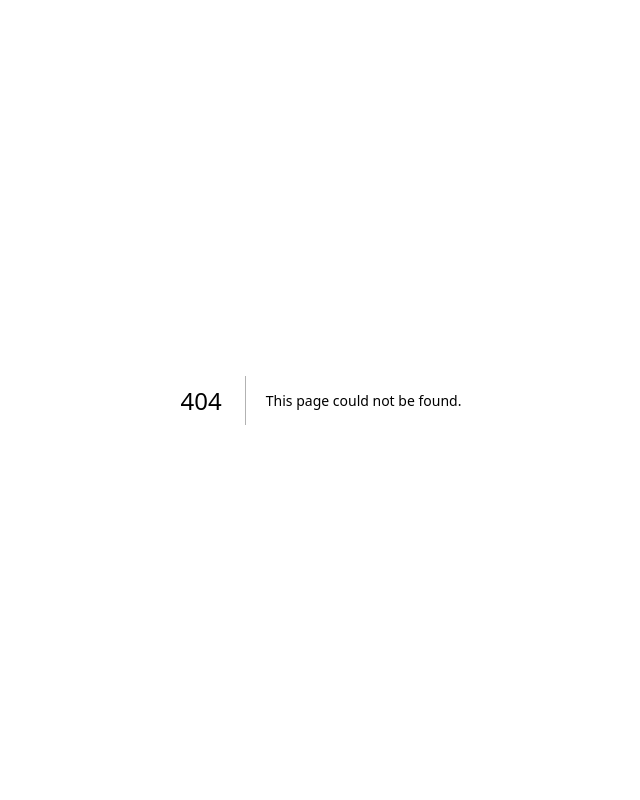
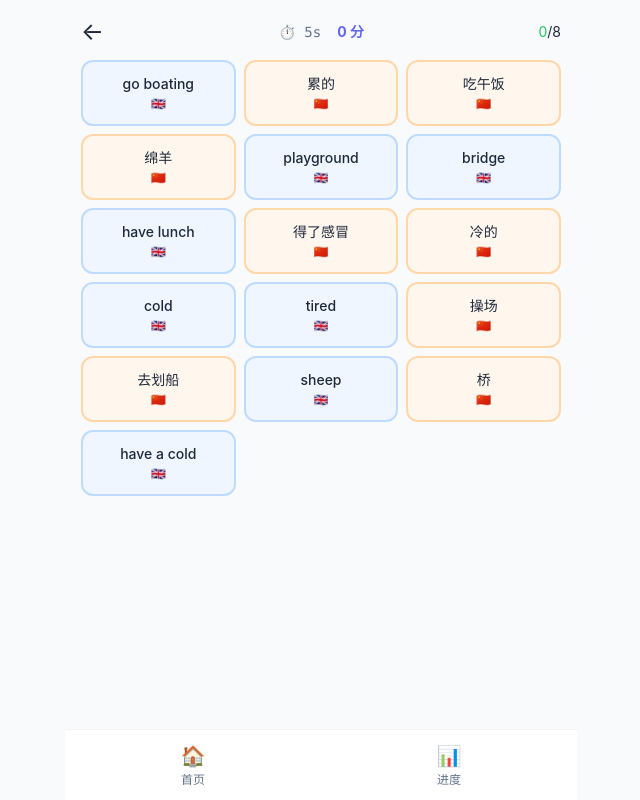
Before and after one commit to aidai524/playeng, a Next.js app: page /game/match in a window 1280 px wide. Before the commit this address had no page. Shown: the whole page, without its empty margins (319-959 px from the left). Built offline with nearby package versions, Linux system fonts and the light colour scheme.

Commit message:
feat: add match game (en/cn pair matching with timer and combo)
Ultraworked with [Sisyphus](https://github.com/code-yeongyu/oh-my-opencode)

Co-authored-by: Sisyphus <clio-agent@sisyphuslabs.ai>

```diff
--- /dev/null
+++ b/src/app/game/match/page.tsx
@@ -0,0 +1,238 @@
+"use client"
+
+import { Suspense, useEffect, useState, useCallback, useRef } from "react"
+import { useRouter, useSearchParams } from "next/navigation"
+import { units, Word } from "@/data/units"
+import { speak } from "@/lib/speech"
+import { useGameStore, initializeGameStore, checkAndUnlockBadges } from "@/lib/game"
+import NavBar from "@/components/NavBar"
+
+interface Card {
+  id: string
+  text: string
+  type: "en" | "cn"
+  wordId: string
+  matched: boolean
+}
+
+function shuffle<T>(arr: T[]): T[] {
+  const a = [...arr]
+  for (let i = a.length - 1; i > 0; i--) {
+    const j = Math.floor(Math.random() * (i + 1))
+    ;[a[i], a[j]] = [a[j], a[i]]
+  }
+  return a
+}
+
+function MatchGameInner() {
+  const router = useRouter()
+  const searchParams = useSearchParams()
+  const unitId = searchParams.get("unit") || "all"
+  const [mounted, setMounted] = useState(false)
+  const [cards, setCards] = useState<Card[]>([])
+  const [selected, setSelected] = useState<string | null>(null)
+  const [matched, setMatched] = useState(0)
+  const [total, setTotal] = useState(0)
+  const [combo, setCombo] = useState(0)
+  const [score, setScore] = useState(0)
+  const [mistakes, setMistakes] = useState(0)
+  const [startTime, setStartTime] = useState(0)
+  const [elapsed, setElapsed] = useState(0)
+  const [finished, setFinished] = useState(false)
+  const [wrongPair, setWrongPair] = useState<string[]>([])
+  const timerRef = useRef<ReturnType<typeof setInterval> | null>(null)
+
+  const addScore = useGameStore(s => s.addScore)
+  const unlockBadge = useGameStore(s => s.unlockBadge)
+
+  useEffect(() => {
+    initializeGameStore()
+    setMounted(true)
+  }, [])
+
+  const initGame = useCallback(() => {
+    let words: Word[] = []
+    if (unitId === "all") {
+      units.forEach(u => words.push(...u.words))
+    } else {
+      const unit = units.find(u => u.id === unitId)
+      if (unit) words = unit.words
+    }
+
+    const gameWords = shuffle(words).slice(0, 8)
+
+    const gameCards: Card[] = []
+    gameWords.forEach(w => {
+      gameCards.push({ id: w.id + "-en", text: w.en, type: "en", wordId: w.id, matched: false })
+      gameCards.push({ id: w.id + "-cn", text: w.cn, type: "cn", wordId: w.id, matched: false })
+    })
+
+    setCards(shuffle(gameCards))
+    setTotal(gameWords.length)
+    setMatched(0)
+    setCombo(0)
+    setScore(0)
+    setMistakes(0)
+    setSelected(null)
+    setFinished(false)
+    setWrongPair([])
+    const now = Date.now()
+    setStartTime(now)
+    setElapsed(0)
+
+    if (timerRef.current) clearInterval(timerRef.current)
+    timerRef.current = setInterval(() => {
+      setElapsed(Math.floor((Date.now() - now) / 1000))
+    }, 1000)
+  }, [unitId])
+
+  useEffect(() => {
+    if (mounted) initGame()
+    return () => { if (timerRef.current) clearInterval(timerRef.current) }
+  }, [mounted, initGame])
+
+  const handleCardClick = (cardId: string) => {
+    if (finished) return
+    const card = cards.find(c => c.id === cardId)
+    if (!card || card.matched) return
+    if (cardId === selected) return
+
+    if (!selected) {
+      setSelected(cardId)
+      if (card.type === "en") speak(card.text, 0.9)
+      return
+    }
+
+    const firstCard = cards.find(c => c.id === selected)!
+    if (firstCard.type === card.type) {
+      setSelected(cardId)
+      return
+    }
+
+    if (firstCard.wordId === card.wordId) {
+      const newCombo = combo + 1
+      const points = 10 + (newCombo > 1 ? newCombo * 5 : 0)
+      const newScore = score + points
+      const newMatched = matched + 1
+
+      setCombo(newCombo)
+      setScore(newScore)
+      setMatched(newMatched)
+      setSelected(null)
+      setCards(prev => prev.map(c =>
+        c.wordId === card.wordId ? { ...c, matched: true } : c
+      ))
+
+      if (card.type === "en") speak(card.text, 0.9)
+      else speak(firstCard.text, 0.9)
+
+      if (newMatched === total) {
+        if (timerRef.current) clearInterval(timerRef.current)
+        const timeMs = Date.now() - startTime
+        setFinished(true)
+        addScore("match", newScore)
+        checkAndUnlockBadges("match", newScore, mistakes === 0, timeMs, 0, unlockBadge)
+      }
+    } else {
+      setCombo(0)
+      setMistakes(m => m + 1)
+      setWrongPair([selected!, cardId])
+      setSelected(null)
+      setTimeout(() => setWrongPair([]), 600)
+    }
+  }
+
+  if (!mounted) return <div className="flex-1 flex items-center justify-center"><p className="text-text-light">加载中...</p></div>
+
+  if (finished) {
+    const timeMs = Date.now() - startTime
+    const seconds = Math.floor(timeMs / 1000)
+    return (
+      <div className="flex-1 flex flex-col items-center justify-center p-4 space-y-6 text-center">
+        <span className="text-7xl">🎉</span>
+        <h1 className="text-3xl font-bold text-primary">恭喜通关！</h1>
+        <div className="grid grid-cols-3 gap-4 w-full max-w-xs">
+          <div className="bg-white rounded-xl p-3 shadow-sm border border-gray-100">
+            <p className="text-2xl font-bold text-primary">{score}</p>
+            <p className="text-xs text-text-light">得分</p>
+          </div>
+          <div className="bg-white rounded-xl p-3 shadow-sm border border-gray-100">
+            <p className="text-2xl font-bold text-warning">{seconds}s</p>
+            <p className="text-xs text-text-light">用时</p>
+          </div>
+          <div className="bg-white rounded-xl p-3 shadow-sm border border-gray-100">
+            <p className="text-2xl font-bold text-danger">{mistakes}</p>
+            <p className="text-xs text-text-light">失误</p>
+          </div>
+        </div>
+        <div className="flex gap-3 w-full max-w-xs">
+          <button onClick={initGame} className="flex-1 py-3 bg-primary text-white rounded-xl font-medium hover:bg-primary-dark transition-colors">
+            再来一局
+          </button>
+          <button onClick={() => router.push("/game")} className="flex-1 py-3 bg-gray-100 rounded-xl font-medium text-text-light hover:bg-gray-200 transition-colors">
+            返回
+          </button>
+        </div>
+        <NavBar />
+      </div>
+    )
+  }
+
+  return (
+    <div className="flex-1 flex flex-col">
+      <div className="p-4 space-y-3">
+        <header className="flex items-center justify-between">
+          <button onClick={() => router.push("/game")} className="text-2xl">←</button>
+          <div className="flex items-center gap-4 text-sm">
+            <span className="font-mono text-text-light">⏱️ {elapsed}s</span>
+            <span className="font-bold text-primary">{score} 分</span>
+          </div>
+          <div className="text-sm">
+            <span className="text-success">{matched}</span>/{total}
+            {combo > 1 && <span className="ml-2 text-warning font-bold">🔥x{combo}</span>}
+          </div>
+        </header>
+
+        <div className="grid grid-cols-3 gap-2">
+          {cards.map(card => {
+            const isSelected = selected === card.id
+            const isWrong = wrongPair.includes(card.id)
+            const isMatched = card.matched
+
+            let bgClass = "bg-white border-gray-200"
+            if (isMatched) bgClass = "bg-green-50 border-green-300 opacity-50"
+            else if (isWrong) bgClass = "bg-red-50 border-red-300 animate-pulse"
+            else if (isSelected) bgClass = "bg-indigo-50 border-indigo-400 shadow-md"
+            else if (card.type === "en") bgClass = "bg-blue-50 border-blue-200"
+            else bgClass = "bg-orange-50 border-orange-200"
+
+            return (
+              <button
+                key={card.id}
+                onClick={() => handleCardClick(card.id)}
+                disabled={isMatched}
+                className={`${bgClass} border-2 rounded-xl p-3 transition-all active:scale-95 ${
+                  isMatched ? "scale-90" : "hover:shadow-md"
+                }`}
+              >
+                <p className={`text-sm font-medium ${isMatched ? "line-through text-text-light" : ""}`}>
+                  {card.text}
+                </p>
+                <p className="text-xs text-text-light mt-0.5">{card.type === "en" ? "🇬🇧" : "🇨🇳"}</p>
+              </button>
+            )
+          })}
+        </div>
+      </div>
+      <NavBar />
+    </div>
+  )
+}
+
+export default function MatchGamePage() {
+  return (
+    <Suspense fallback={<div className="flex-1 flex items-center justify-center"><p className="text-text-light">加载中...</p></div>}>
+      <MatchGameInner />
+    </Suspense>
+  )
+}
```
